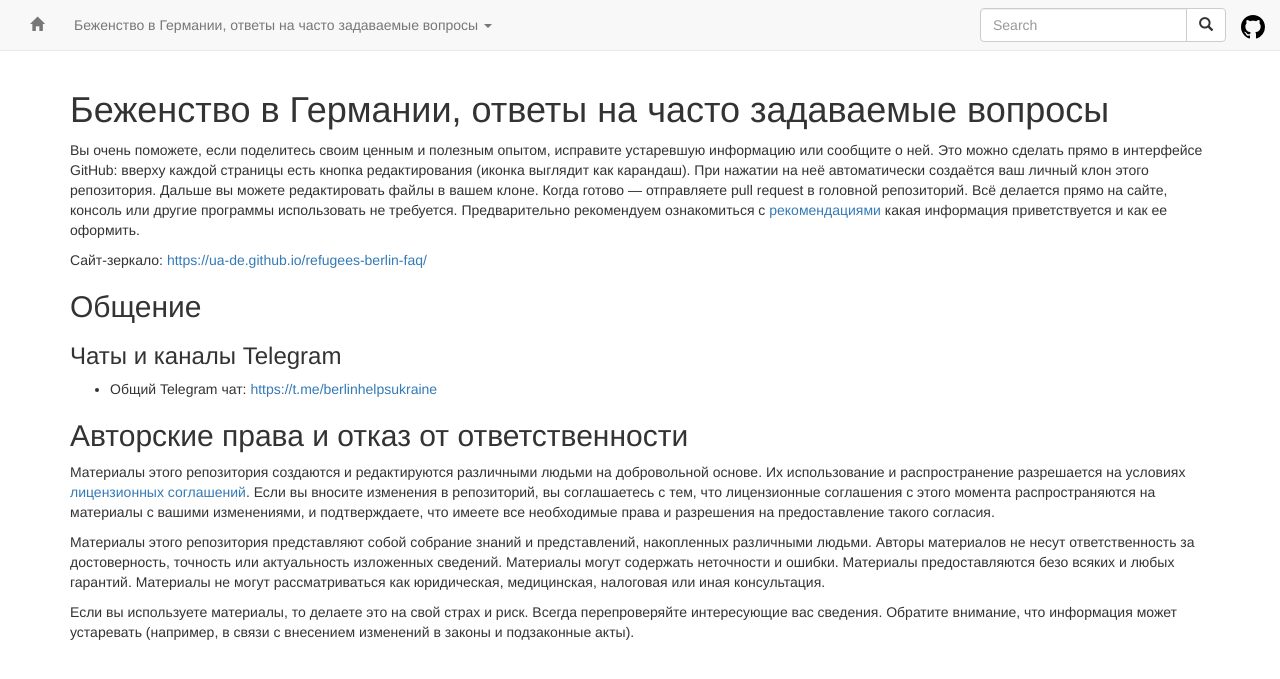
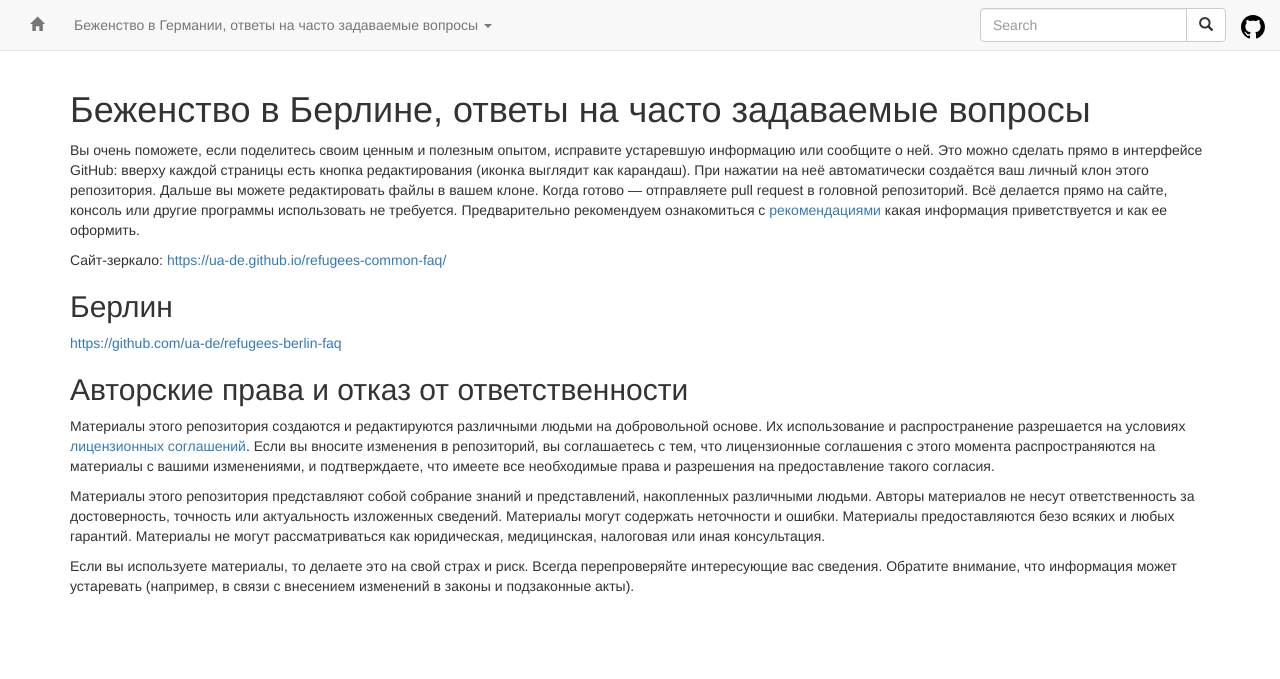
Before and after one commit to ua-de/refugees-common-faq, a Jekyll site: the page built from index.md, in a window 1280 px wide. Shown: the top 679 px of the page. Built offline with Jekyll 4.4.1, drawn with Linux system fonts in a browser that asks for light colours; nearby versions of some CDN libraries; our own code applies the rules of GitHub Pages for plain Markdown files.

Commit message:
sync github pages

```diff
--- a/index.md
+++ b/index.md
@@ -2,17 +2,15 @@
 layout: default
 ---
 
-# Беженство в Германии, ответы на часто задаваемые вопросы
+# Беженство в Берлине, ответы на часто задаваемые вопросы
 
 Вы очень поможете, если поделитесь своим ценным и полезным опытом, исправите устаревшую информацию или сообщите о ней. Это можно сделать прямо в интерфейсе GitHub: вверху каждой страницы есть кнопка редактирования (иконка выглядит как карандаш). При нажатии на неё автоматически создаётся ваш личный клон этого репозитория. Дальше вы можете редактировать файлы в вашем клоне. Когда готово — отправляете pull request в головной репозиторий. Всё делается прямо на сайте, консоль или другие программы использовать не требуется. Предварительно рекомендуем ознакомиться с [рекомендациями](CONTRIBUTING.md) какая информация приветствуется и как ее оформить.
 
-Сайт-зеркало: <https://ua-de.github.io/refugees-berlin-faq/>
+Сайт-зеркало: <https://ua-de.github.io/refugees-common-faq/>
 
-## Общение
+## Берлин
 
-### Чаты и каналы Telegram
-
-- Общий Telegram чат: <https://t.me/berlinhelpsukraine>
+<https://github.com/ua-de/refugees-berlin-faq>
 
 ## Авторские права и отказ от ответственности
 
```
Also changed, not shown: pages/Деньги, Финансы, Банки.md (+3 -2 lines).
